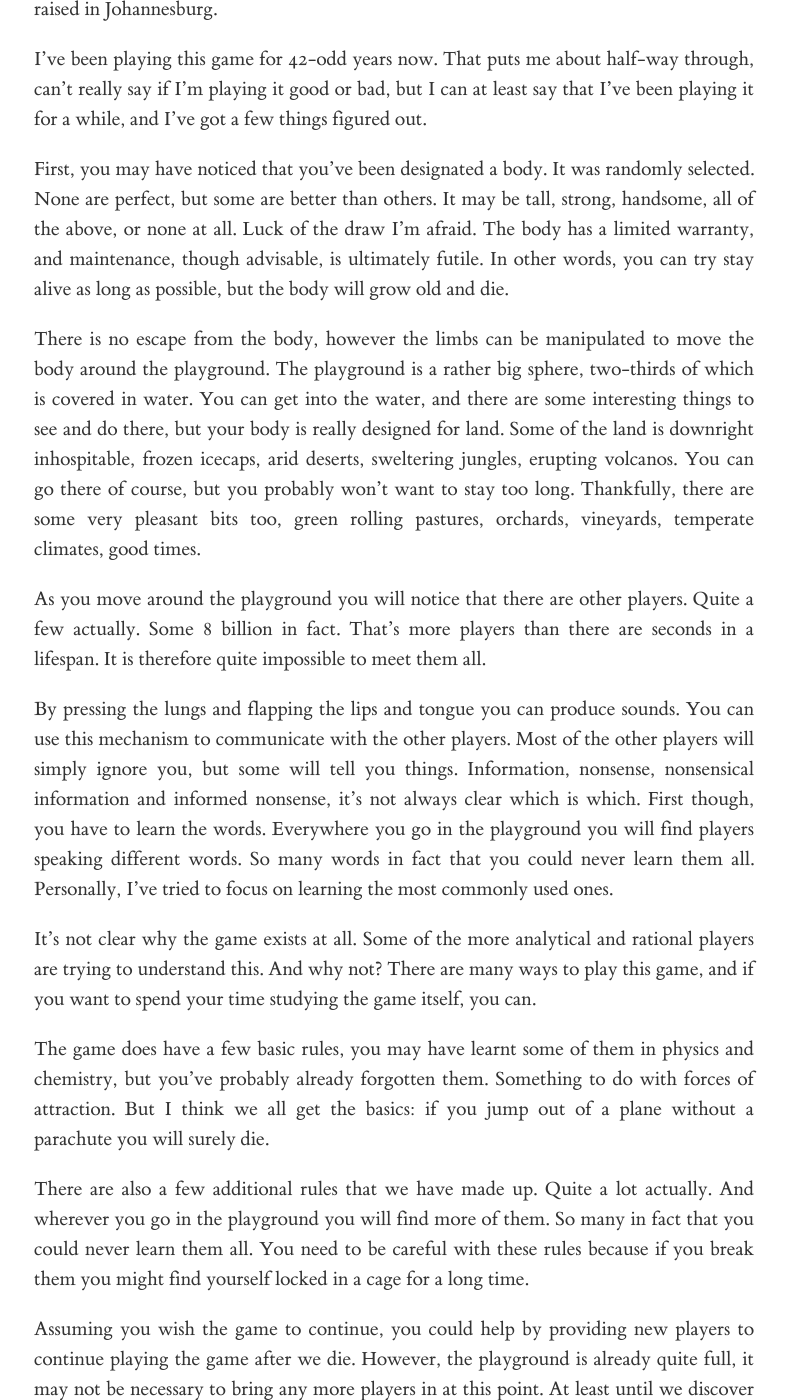
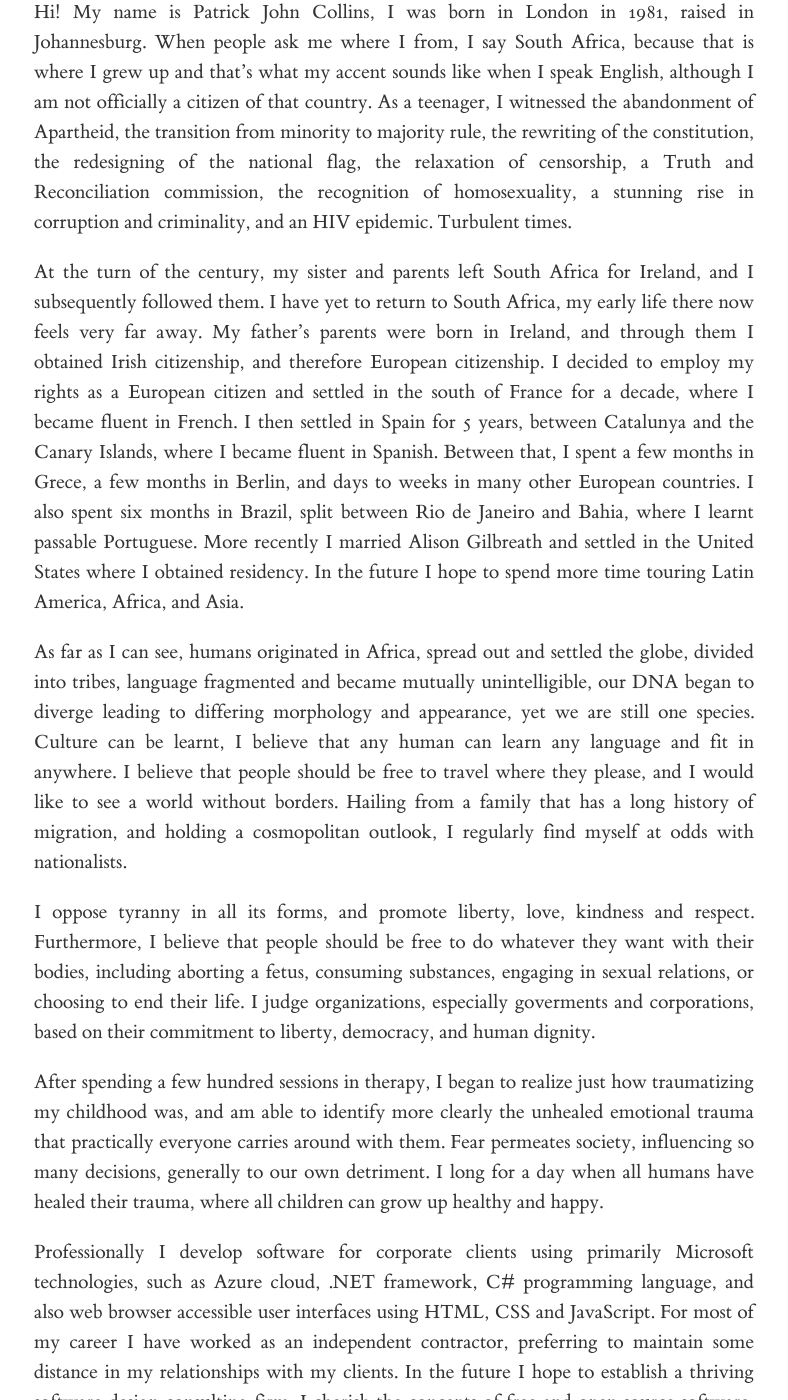
Before and after one commit to patrickjohncollins/patrickjohncollins.github.io, a Jekyll site: the page built from index.md, in a window 1280 px wide and 1400 px high, scrolled down 688 px. Shown: the whole window, without its empty margins (246-1034 px from the left). Built offline with Jekyll 4.4.1, drawn with Linux system fonts in a browser that asks for light colours; our own code applies the rules of GitHub Pages for plain Markdown files; some of the changed text lies outside the part shown.

```diff
--- a/index.md
+++ b/index.md
@@ -1,43 +1,17 @@
 ---
-title: And so it steps forth into the unknown
+title: utopist, nomad, polyglot, engineer, philosopher. let's build a better world together.
 ---
 
 <img src="/images/patrick-writing-small.jpg">
 
-Welcome, fellow players!  My name is Patrick.  I was born in London in 1981, and then raised in Johannesburg.
+Hi!  My name is Patrick John Collins, I was born in London in 1981, raised in Johannesburg.  When people ask me where I from, I say South Africa, because that is where I grew up and that's what my accent sounds like when I speak English, although I am not officially a citizen of that country.  As a teenager, I witnessed the abandonment of Apartheid, the transition from minority to majority rule, the rewriting of the constitution, the redesigning of the national flag, the relaxation of censorship, a Truth and Reconciliation commission, the recognition of homosexuality, a stunning rise in corruption and criminality, and an HIV epidemic.  Turbulent times.
 
-I’ve been playing this game for 42-odd years now.  That puts me about half-way through, can’t really say if I’m playing it good or bad, but I can at least say that I’ve been playing it for a while, and I’ve got a few things figured out.
+At the turn of the century, my sister and parents left South Africa for Ireland, and I subsequently followed them.  I have yet to return to South Africa, my early life there now feels very far away.  My father's parents were born in Ireland, and through them I obtained Irish citizenship, and therefore European citizenship.  I decided to employ my rights as a European citizen and settled in the south of France for a decade, where I became fluent in French.  I then settled in Spain for 5 years, between Catalunya and the Canary Islands, where I became fluent in Spanish.  Between that, I spent a few months in Grece, a few months in Berlin, and days to weeks in many other European countries.  I also spent six months in Brazil, split between Rio de Janeiro and Bahia, where I learnt passable Portuguese.   More recently I married Alison Gilbreath and settled in the United States where I obtained residency.  In the future I hope to spend more time touring Latin America, Africa, and Asia.
 
-First, you may have noticed that you’ve been designated a body.  It was randomly selected.  None are perfect, but some are better than others.  It may be tall, strong, handsome, all of the above, or none at all.  Luck of the draw I’m afraid.  The body has a limited warranty, and maintenance, though advisable, is ultimately futile.  In other words, you can try stay alive as long as possible, but the body will grow old and die.
+As far as I can see, humans originated in Africa, spread out and settled the globe, divided into tribes, language fragmented and became mutually unintelligible, our DNA began to diverge leading to differing morphology and appearance, yet we are still one species.  Culture can be learnt, I believe that any human can learn any language and fit in anywhere.  I believe that people should be free to travel where they please, and I would like to see a world without borders.  Hailing from a family that has a long history of migration, and holding a cosmopolitan outlook, I regularly find myself at odds with nationalists.
 
-There is no escape from the body, however the limbs can be manipulated to move the body around the playground.  The playground is a rather big sphere, two-thirds of which is covered in water.  You can get into the water, and there are some interesting things to see and do there, but your body is really designed for land.  Some of the land is downright inhospitable, frozen icecaps, arid deserts, sweltering jungles, erupting volcanos.  You can go there of course, but you probably won’t want to stay too long.  Thankfully, there are some very pleasant bits too, green rolling pastures, orchards, vineyards, temperate climates, good times.
+I oppose tyranny in all its forms, and promote liberty, love, kindness and respect.  Furthermore, I believe that people should be free to do whatever they want with their bodies, including aborting a fetus, consuming substances, engaging in sexual relations, or choosing to end their life.  I judge organizations, especially goverments and corporations, based on their commitment to liberty, democracy, and human dignity.
 
-As you move around the playground you will notice that there are other players.  Quite a few actually.  Some 8 billion in fact.  That’s more players than there are seconds in a lifespan.  It is therefore quite impossible to meet them all.
+After spending a few hundred sessions in therapy, I began to realize just how traumatizing my childhood was, and am able to identify more clearly the unhealed emotional trauma that practically everyone carries around with them.  Fear permeates society, influencing so many decisions, generally to our own detriment.  I long for a day when all humans have healed their trauma, where all children can grow up healthy and happy.
 
-By pressing the lungs and flapping the lips and tongue you can produce sounds.  You can use this mechanism to communicate with the other players.  Most of the other players will simply ignore you, but some will tell you things.  Information, nonsense, nonsensical information and informed nonsense, it’s not always clear which is which.  First though, you have to learn the words.  Everywhere you go in the playground you will find players speaking different words.  So many words in fact that you could never learn them all.  Personally, I’ve tried to focus on learning the most commonly used ones.
-
-It’s not clear why the game exists at all.  Some of the more analytical and rational players are trying to understand this.  And why not?  There are many ways to play this game, and if you want to spend your time studying the game itself, you can.
-
-The game does have a few basic rules, you may have learnt some of them in physics and chemistry, but you’ve probably already forgotten them.  Something to do with forces of attraction.  But I think we all get the basics: if you jump out of a plane without a parachute you will surely die.
-
-There are also a few additional rules that we have made up.  Quite a lot actually.  And wherever you go in the playground you will find more of them.  So many in fact that you could never learn them all.  You need to be careful with these rules because if you break them you might find yourself locked in a cage for a long time.
-
-Assuming you wish the game to continue, you could help by providing new players to continue playing the game after we die.  However, the playground is already quite full, it may not be necessary to bring any more players in at this point.  At least until we discover how to easily travel to the other playgrounds dotted across the night sky.
-
-The game has no intrinsic objective, there is no way to “win”.  I chose to pursue pleasure.  I say it with pride.  It surprises me how many players don’t.  They choose suffering instead.  And they perpetuate their suffering.  Hate, violence, addiction, depression, it takes many forms.  Players hell-bent on wiping the neighboring tribe off the map.  If you are feeling strong you can try and help them.  But be careful, for they will easily drag you down.
-
-Playing is not always fun.  Although I guess if you’re not having fun, you’re not really playing.  I didn’t choose to play this game, neither did you, but here we are.  Never forget, that if you do get tired of playing, if you lose hope and feel that there is little to no chance that you will recover it, there is always the option to leave the game for good.  It’s called suicide, but it does require a few points of courage.
-
-I try to have as much sex as possible, because having sex gives me pleasure.  I know there is a lot of sex in the game, if there wasn’t there wouldn’t be so many players, but I’m surprised there isn’t more of it.  I think that if there was more sex there would be less players trying to destroy the tribe next door.  But I may be wrong.
-
-There is a middle way, between pleasure and suffering, which is called indifference.  It is possible to play the game without doing anything at all.  Just sitting cross-legged staring at the river.  Dipping into the pool of ideas and creativity that exists within the mind and discovering an inner world at least as interesting as the one outside.  This requires a few points of discipline.  The monks will tell you that this is true happiness, and from my own experience I am starting to believe them.
-
-Happiness rests upon two pillars, which are: Truth and Beauty.  Those two go quite well together, although it is possible to tell a beautiful lie or an ugly truth.  I seek alignment between my words and actions and the feelings within.  If you are suffering, it is better to say it, to express it, I can’t promise that anyone will actually listen, but it is generally recognized that this helps to move towards happiness.
-
-It is possible to play in isolation, but it seems more interesting to play in a community.  Community can be suffocating.  The trick is to find other players who are tolerant and gentle.  That said, the other players owe you nothing.  If you want something from them you have to provide something in return.  Love and kindness are good candidates.  Although you’ll probably have to provide some kind of additional service too, perhaps not directly, but to society in general.  I write software, I’m quite good at it, I don’t feel that I’m really improving the game, but it’s something.  I could probably do better, but I’m still trying to figure out what.  Seems like I should know by now, but it’s not that simple.
-
-Some players are hoarding.  It is easy to be seduced by the dream that I too could be one of the players who makes it.  A comfortable life of luxury awaits.  This is a beautiful lie.  We can’t all be rich, this can only be had at the expense of others.  I want to have no more and no less than the other players.  Besides, there is more pleasure to be had in giving than taking.
-
-Some players are destroying.  They’re cutting down the rain forests, polluting the rivers, pumping oil out of the ground and setting it ablaze, melting the glaciers, exterminating species, and they are doing this on a massive scale.  This is an ugly truth.  Collective insanity to be sure, but each player has their own moral code.  Their pursuit of pleasure is generating suffering.  Indeed, in my own pursuit of pleasure I have generated suffering.  I try, as best I can, to do no harm.
-
-This is how I chose to play the game.  I don’t think there is anything ground-shaking in what I have said.  But it has taken me 37 years of critical thinking to reach this point of view.  The road has been a long one.  You get to decide for yourself.  Thank you for listening.
+Professionally I develop software for corporate clients using primarily Microsoft technologies, such as Azure cloud, .NET framework, C# programming language, and also web browser accessible user interfaces using HTML, CSS and JavaScript.  For most of my career I have worked as an independent contractor, preferring to maintain some distance in my relationships with my clients.  In the future I hope to establish a thriving software design consulting firm.  I cherish the concepts of free and open source software, and I hope to pour more energy into such initiatives.
```
Also changed, not shown: contact.md (+1 -1 lines), step-forth-into-the-unknown.md (added, +39 -0 lines).
